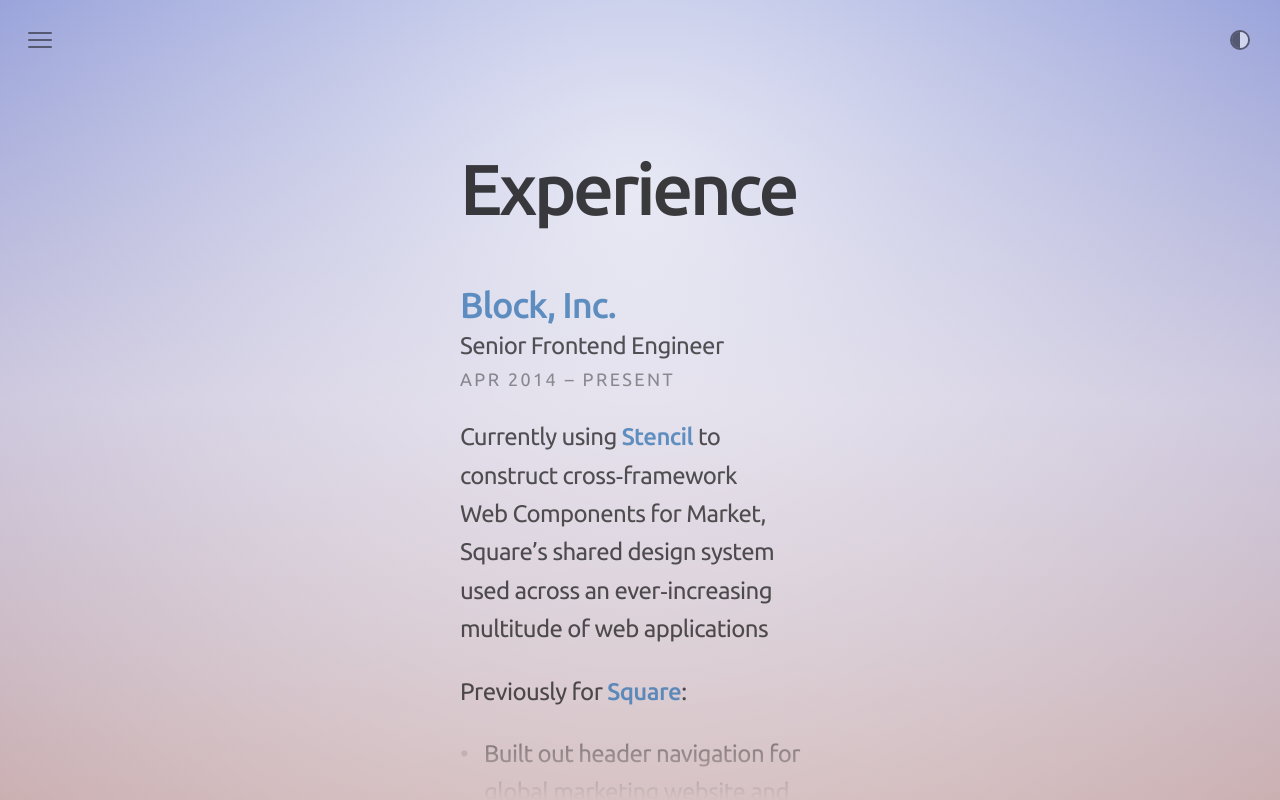
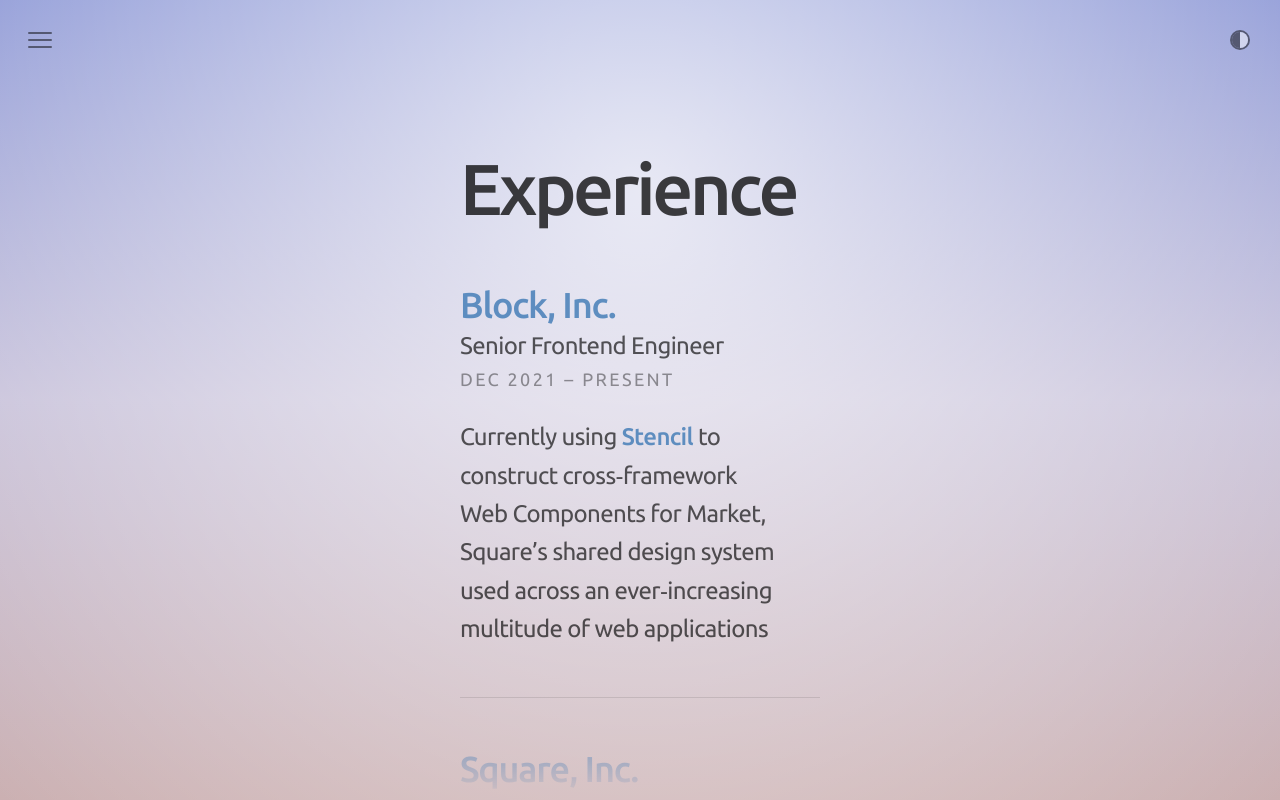
Before and after one commit to nick-vincent/nick-vincent.com-4.0, a SvelteKit app: page /experience in a window 1280 px wide. Built offline with nearby package versions, Linux system fonts and the light colour scheme.

Commit message:
Additional experience page refinements

```diff
--- a/src/routes/experience/+page.svelte
+++ b/src/routes/experience/+page.svelte
@@ -15,7 +15,7 @@
 		>
 	</h2>
 	<p>Senior Frontend Engineer</p>
-	<p class="date">Apr 2014 – Present</p>
+	<p class="date">Dec 2021 – Present</p>
 	<p>
 		Currently using <a href="https://stenciljs.com" rel="external noreferrer" target="_blank"
 			>Stencil</a
@@ -23,25 +23,22 @@
 		to construct cross‑framework Web&nbsp;Components for Market, Square’s shared design system used across
 		an ever‑increasing multitude of web applications
 	</p>
-	<p>
-		Previously for <a href="https://squareup.com" rel="external noreferrer" target="_blank"
-			>Square</a
-		>:
-	</p>
+
+	<hr />
+
+	<h2>
+		<a class="arrow-link" href="https://squareup.com" rel="external noreferrer" target="_blank"
+			>Square, Inc.</a
+		>
+	</h2>
+	<p>Senior Frontend Engineer</p>
+	<p class="date">Apr 2014 – Dec 2021</p>
 	<ul class="bullet spread">
 		<li>
-			Built out header navigation for global marketing website and various subsites as an internal
+			Built out header navigation for global marketing website and several subsites as an internal
 			npm library using <a href="https://svelte.dev" rel="external noreferrer" target="_blank"
 				>Svelte</a
 			>
-		</li>
-		<li>
-			Authored and maintained the internal <a
-				href="https://rubyonrails.org"
-				rel="external noreferrer"
-				target="_blank">Rails</a
-			> library housing the design system powering the global marketing website, support center, hardware
-			e‑commerce store, and other public‑facing web properties
 		</li>
 		<li>
 			Rebuilt the global marketing website to integrate with <a
@@ -49,6 +46,14 @@
 				rel="external noreferrer"
 				target="_blank">Contentful</a
 			> to move content management out of code and into the hands of product teams and content authors
+		</li>
+		<li>
+			Authored the <a href="https://rubyonrails.org" rel="external noreferrer" target="_blank"
+				>Rails</a
+			>
+			& <a href="https://jquery.com/" rel="external noreferrer" target="_blank">jQuery</a>library
+			housing the design system powering the global marketing website, support center, hardware
+			store, and other public‑facing websites
 		</li>
 	</ul>
 	<hr />
@@ -60,7 +65,7 @@
 	</h2>
 	<p>Senior Developer</p>
 	<p class="date">May 2011 – Apr 2014</p>
-	<p>Lead UX design and UI development on various e‑commerce experiments</p>
+	<p>Lead UX design and UI development on assorted e‑commerce experiments</p>
 	<hr />
 
 	<h2>
@@ -78,11 +83,8 @@
 	<hr />
 
 	<h2>
-		<a
-			class="arrow-link"
-			href="https://www.rrpartners.com"
-			rel="external noreferrer"
-			target="_blank">R&R Partners</a
+		<a class="arrow-link" href="https://rrpartners.com" rel="external noreferrer" target="_blank"
+			>R&R Partners</a
 		>
 	</h2>
 	<p>Web Developer</p>
@@ -99,7 +101,7 @@
 			>Eatdrink</a
 		>
 	</h2>
-	<p>Web Intern to Interactive Lead</p>
+	<p>Intern to Interactive Lead</p>
 	<p class="date">Mar 2003 - Apr 2009</p>
 	<p>
 		“The Web Guy” at a Vegas‑based boutique creative agency known for animation, motion graphics,
```
